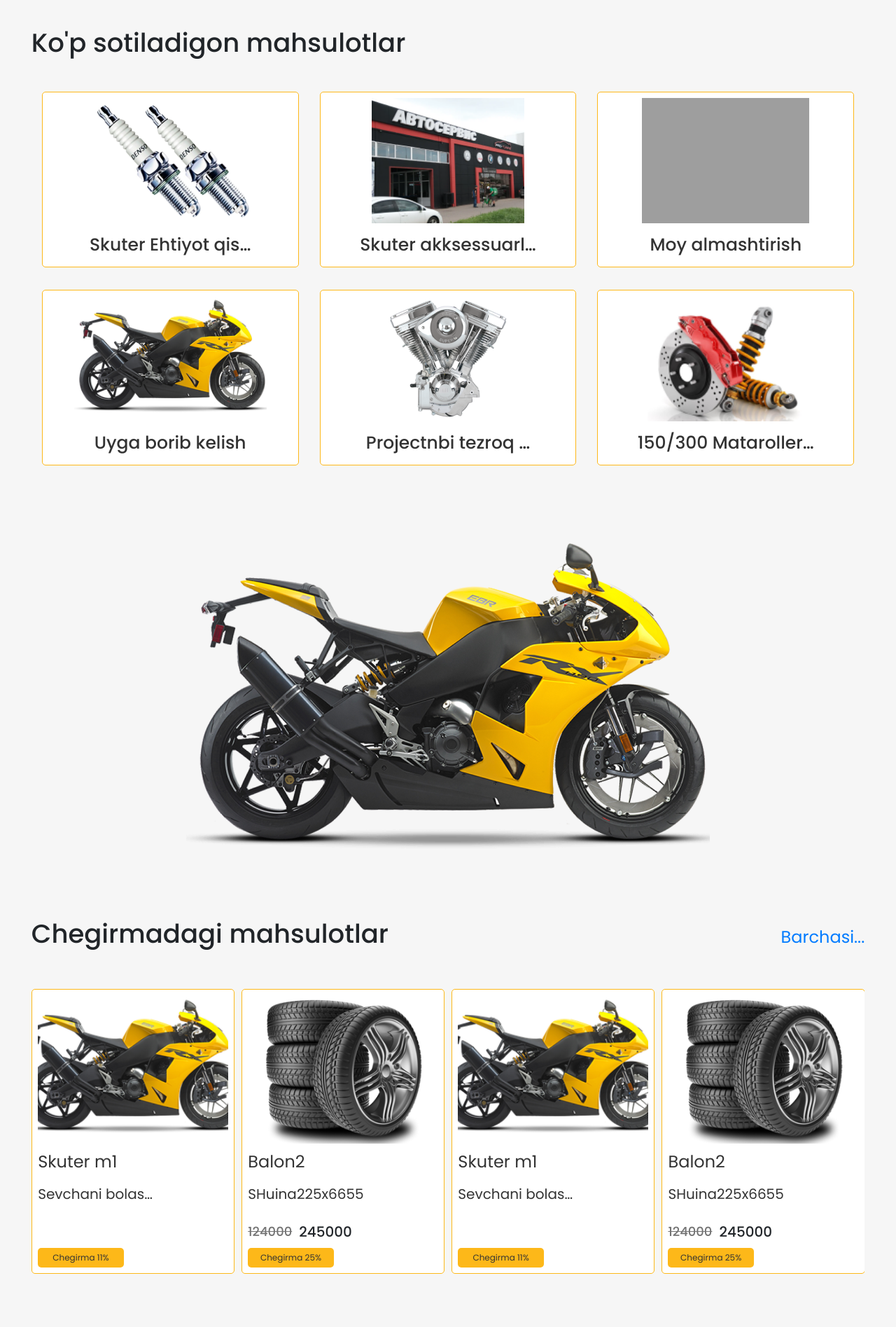
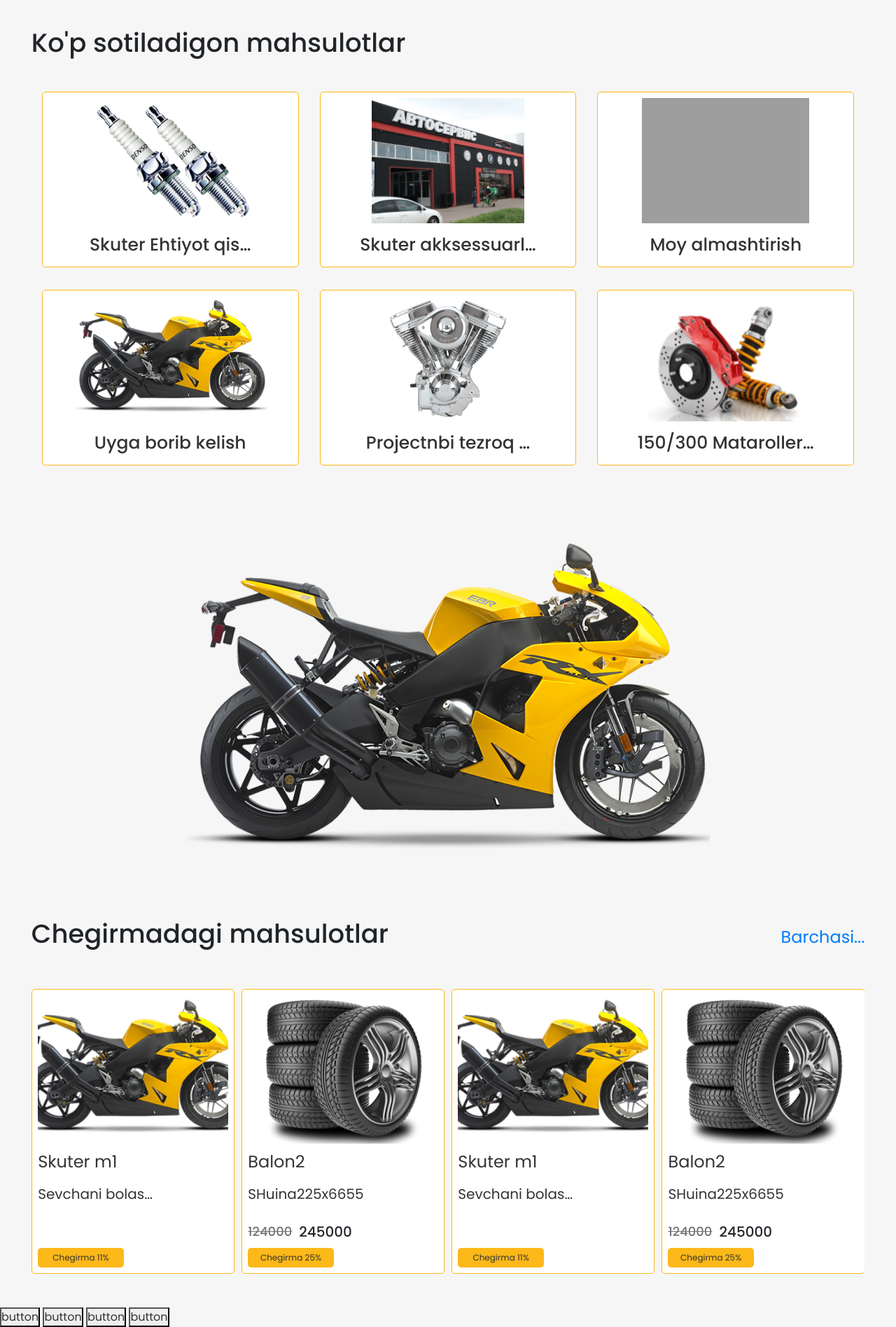
Before and after one commit to bot1rjon/hadidmoto, a Django app: page / in a window 1280 px wide. Shown: the part 1140-3036 px from the top of the page at 70% size. Run offline with Django 5.2, Linux system fonts and the light colour scheme; data comes from the database, SQL or seed files in the repository; data that the repository does not hold is empty; a map, chart or similar area stays blank; parts of the project's set-up code (start-up, migrations or seed data) failed here and were passed over; some libraries are stand-ins or nearby versions; grey boxes are pictures that could not be loaded.

Commit message:
tayyosssa

```diff
--- a/templates/web/base.html
+++ b/templates/web/base.html
@@ -148,6 +148,10 @@
     {% block content %}
 
     {% endblock content %}
+    <button class="sctr">button</button>
+    <button class="sctr">button</button>
+    <button class="sctr">button</button>
+    <button class="sctr">button</button>
     <div id="sell-product">
         <div class="sell-product my-0 mb-5 pb-3">
             <div class="container-fluid">
@@ -240,5 +244,6 @@
         });
     </script>
 
+
 </body>
 </html>
```
